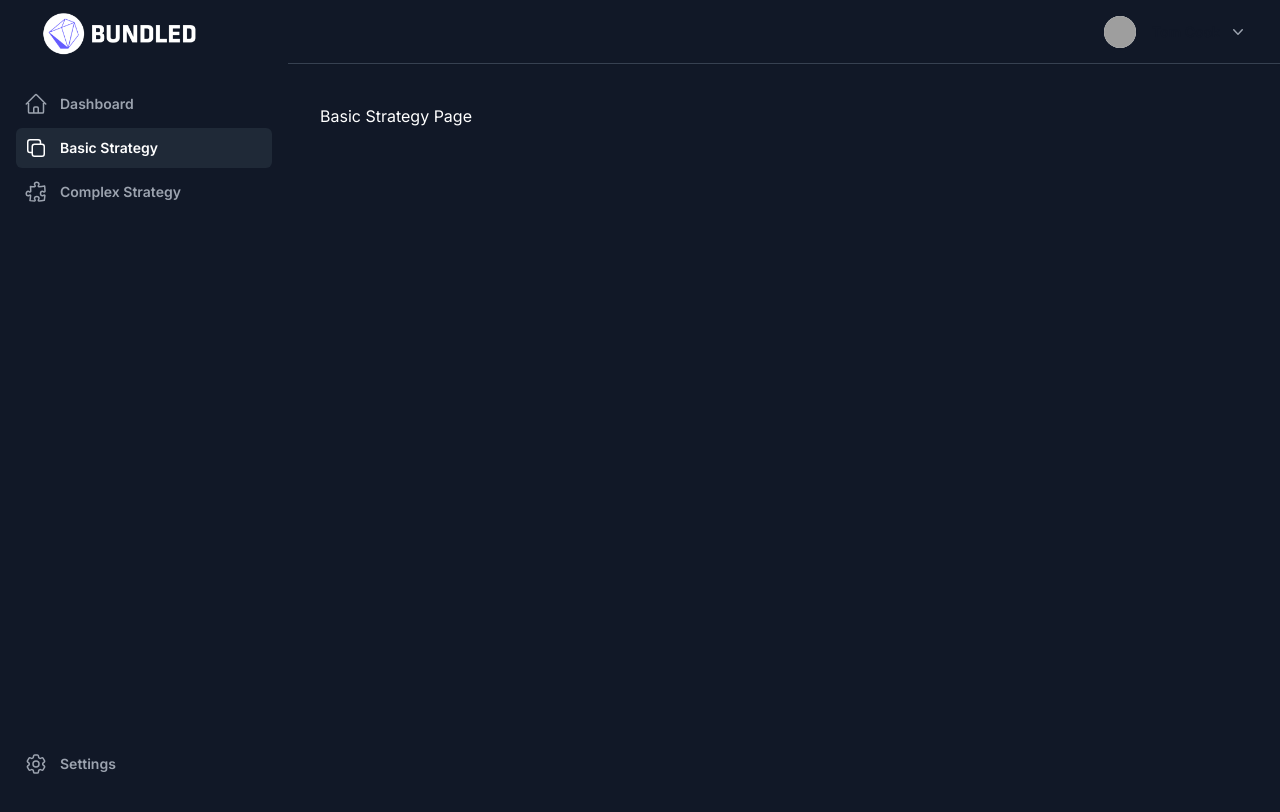
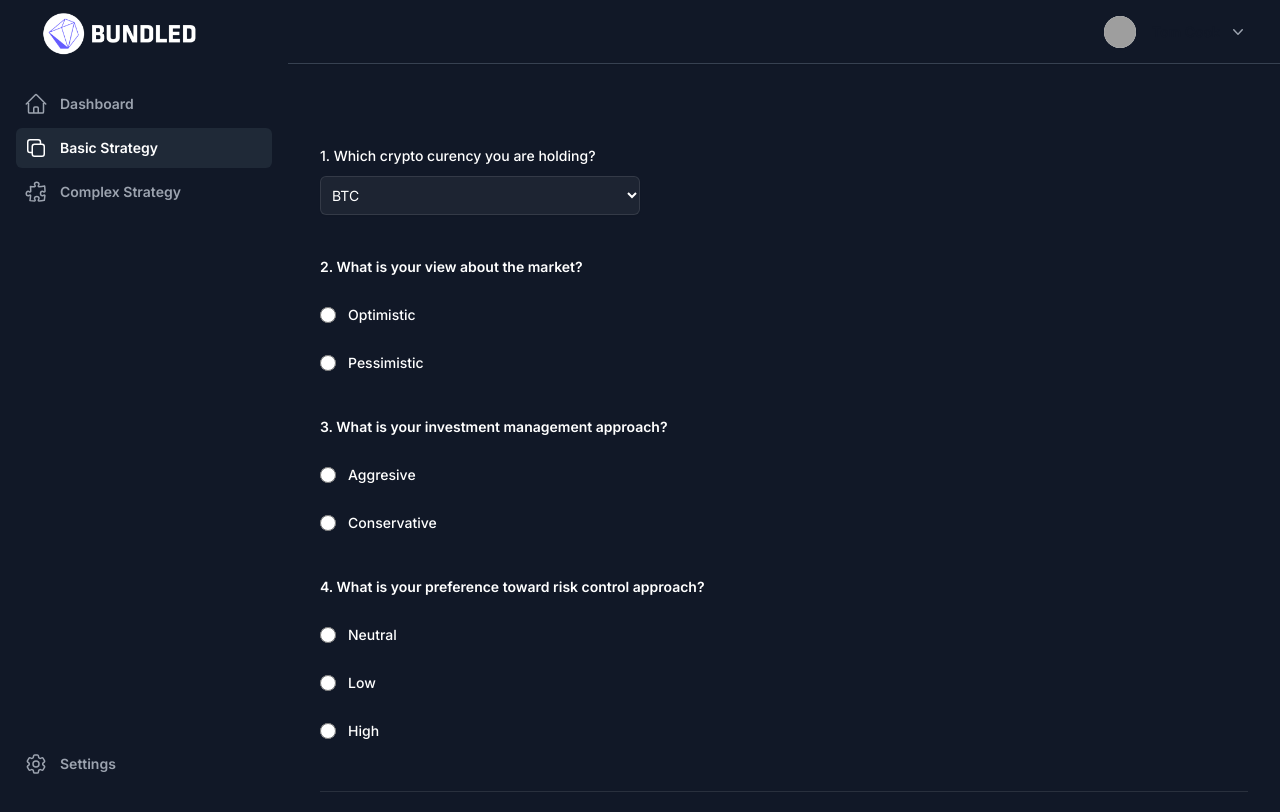
Before and after one commit to Akather-io/bundled, a Next.js app: page /basic-strategy in a window 1280 px wide. Shown: the top 812 px of the page. Built offline with nearby package versions, Linux system fonts and the light colour scheme; grey boxes are pictures that could not be loaded.

Commit message:
Layout basic strategy page

```diff
--- a/package.json
+++ b/package.json
@@ -14,7 +14,8 @@
     "clsx": "^2.0.0",
     "next": "13.5.4",
     "react": "^18",
-    "react-dom": "^18"
+    "react-dom": "^18",
+    "react-hook-form": "^7.47.0"
   },
   "devDependencies": {
     "@types/node": "^20",
--- a/src/app/basic-strategy/page.tsx
+++ b/src/app/basic-strategy/page.tsx
@@ -1,8 +1,10 @@
+import StrategyFilter from "@/components/StategyFilter";
+
 const BasicStrategyPage = () => {
   return (
-    <div>
-      <h1>Basic Strategy Page</h1>
-    </div>
+    <main>
+      <StrategyFilter />
+    </main>
   );
 };
 
--- /dev/null
+++ b/src/components/StategyFilter.tsx
@@ -0,0 +1,155 @@
+const StrategyFilter = () => {
+  return (
+    <form>
+      <div className="space-y-12">
+        <div className="border-b border-white/10 pb-12">
+          <div className="mt-10 space-y-10">
+            <div className="sm:col-span-3">
+              <label
+                htmlFor="country"
+                className="block text-sm font-medium leading-6 text-white "
+              >
+                1. Which crypto curency you are holding?
+              </label>
+              <div className="mt-2">
+                <select
+                  id="country"
+                  name="country"
+                  autoComplete="country-name"
+                  className="block w-full bg-white/5 rounded-md border-0 py-2.5 pl-2 text-white shadow-sm ring-1 ring-inset ring-white/10 focus:ring-2 focus-within:ring-inset focus:ring-indigo-600 sm:max-w-xs sm:text-sm sm:leading-6"
+                >
+                  <option>BTC</option>
+                  <option>ETH</option>
+                </select>
+              </div>
+            </div>
+            <fieldset>
+              <legend className="text-sm font-semibold leading-6 text-white">
+                2. What is your view about the market?
+              </legend>
+
+              <div className="mt-6 space-y-6">
+                <div className="flex items-center gap-x-3">
+                  <input
+                    id="push-everything"
+                    name="push-notifications"
+                    type="radio"
+                    className="h-4 w-4 border-white/10 bg-white/5 text-indigo-600 focus:ring-indigo-600 focus:ring-offset-gray-900"
+                  />
+                  <label
+                    htmlFor="push-everything"
+                    className="block text-sm font-medium leading-6 text-white"
+                  >
+                    Optimistic
+                  </label>
+                </div>
+                <div className="flex items-center gap-x-3">
+                  <input
+                    id="push-email"
+                    name="push-notifications"
+                    type="radio"
+                    className="h-4 w-4 border-white/10 bg-white/5 text-indigo-600 focus:ring-indigo-600 focus:ring-offset-gray-900"
+                  />
+                  <label
+                    htmlFor="push-email"
+                    className="block text-sm font-medium leading-6 text-white"
+                  >
+                    Pessimistic
+                  </label>
+                </div>
+              </div>
+            </fieldset>
+            <fieldset>
+              <legend className="text-sm font-semibold leading-6 text-white">
+                3. What is your investment management approach?
+              </legend>
+
+              <div className="mt-6 space-y-6">
+                <div className="flex items-center gap-x-3">
+                  <input
+                    id="push-everything"
+                    name="push-notifications"
+                    type="radio"
+                    className="h-4 w-4 border-white/10 bg-white/5 text-indigo-600 focus:ring-indigo-600 focus:ring-offset-gray-900"
+                  />
+                  <label
+                    htmlFor="push-everything"
+                    className="block text-sm font-medium leading-6 text-white"
+                  >
+                    Aggresive
+                  </label>
+                </div>
+                <div className="flex items-center gap-x-3">
+                  <input
+                    id="push-email"
+                    name="push-notifications"
+                    type="radio"
+                    className="h-4 w-4 border-white/10 bg-white/5 text-indigo-600 focus:ring-indigo-600 focus:ring-offset-gray-900"
+                  />
+                  <label
+                    htmlFor="push-email"
+                    className="block text-sm font-medium leading-6 text-white"
+                  >
+                    Conservative
+                  </label>
+                </div>
+              </div>
+            </fieldset>
+            <fieldset>
+              <legend className="text-sm font-semibold leading-6 text-white">
+                4. What is your preference toward risk control approach?
+              </legend>
+
+              <div className="mt-6 space-y-6">
+                <div className="flex items-center gap-x-3">
+                  <input
+                    id="push-everything"
+                    name="push-notifications"
+                    type="radio"
+                    className="h-4 w-4 border-white/10 bg-white/5 text-indigo-600 focus:ring-indigo-600 focus:ring-offset-gray-900"
+                  />
+                  <label
+                    htmlFor="push-everything"
+                    className="block text-sm font-medium leading-6 text-white"
+                  >
+                    Neutral
+                  </label>
+                </div>
+                <div className="flex items-center gap-x-3">
+                  <input
+                    id="push-email"
+                    name="push-notifications"
+                    type="radio"
+                    className="h-4 w-4 border-white/10 bg-white/5 text-indigo-600 focus:ring-indigo-600 focus:ring-offset-gray-900"
+                  />
+                  <label
+                    htmlFor="push-email"
+                    className="block text-sm font-medium leading-6 text-white"
+                  >
+                    Low
+                  </label>
+                </div>
+                <div className="flex items-center gap-x-3">
+                  <input
+                    id="push-email"
+                    name="push-notifications"
+                    type="radio"
+                    className="h-4 w-4 border-white/10 bg-white/5 text-indigo-600 focus:ring-indigo-600 focus:ring-offset-gray-900"
+                  />
+                  <label
+                    htmlFor="push-email"
+                    className="block text-sm font-medium leading-6 text-white"
+                  >
+                    High
+                  </label>
+                </div>
+              </div>
+            </fieldset>
+          </div>
+        </div>
+      </div>
+    </form>
+  );
+};
+
+export default StrategyFilter;
```
Also changed, not shown: 1 other file (tests, documents, lock files or other folders).
